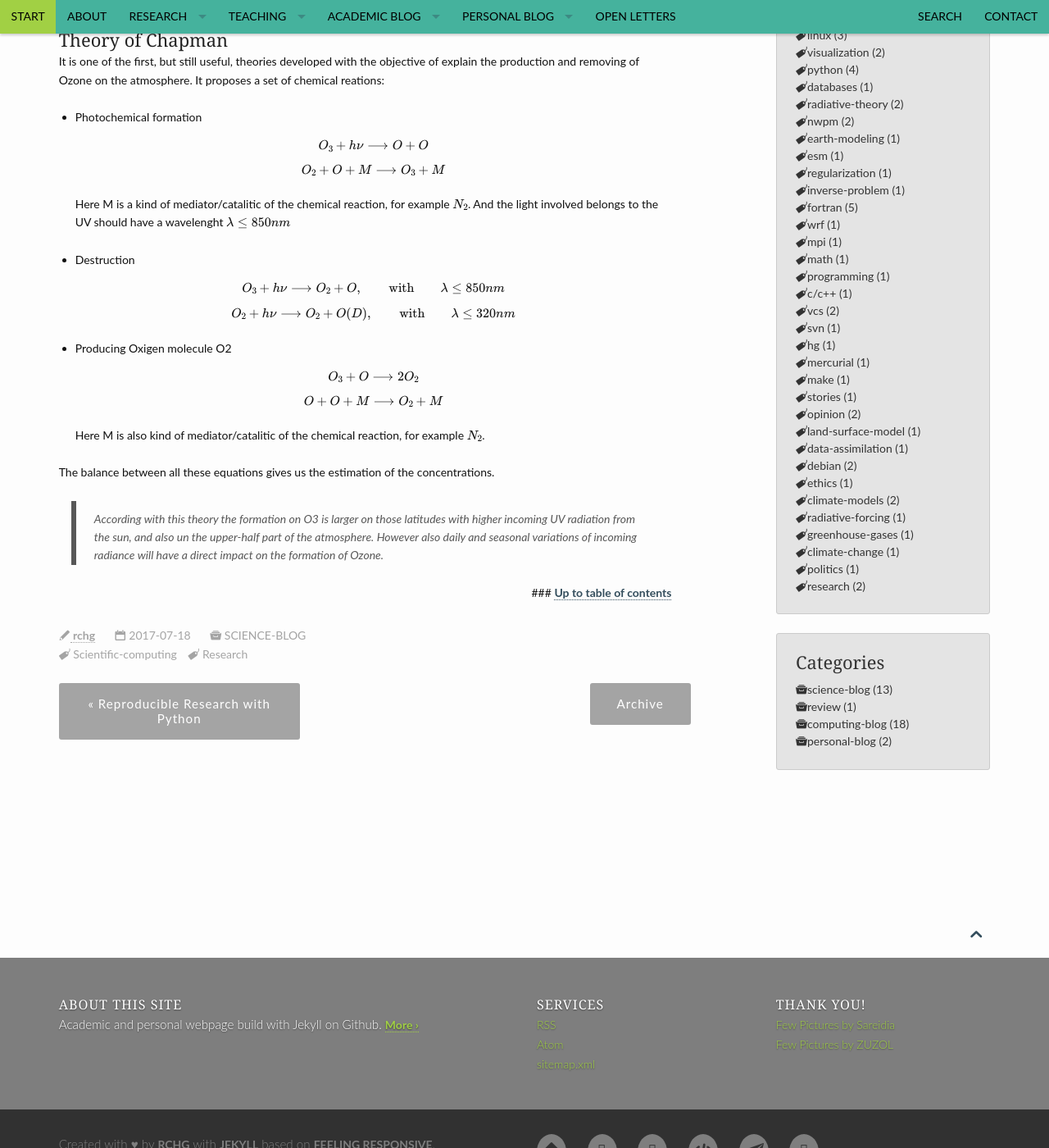
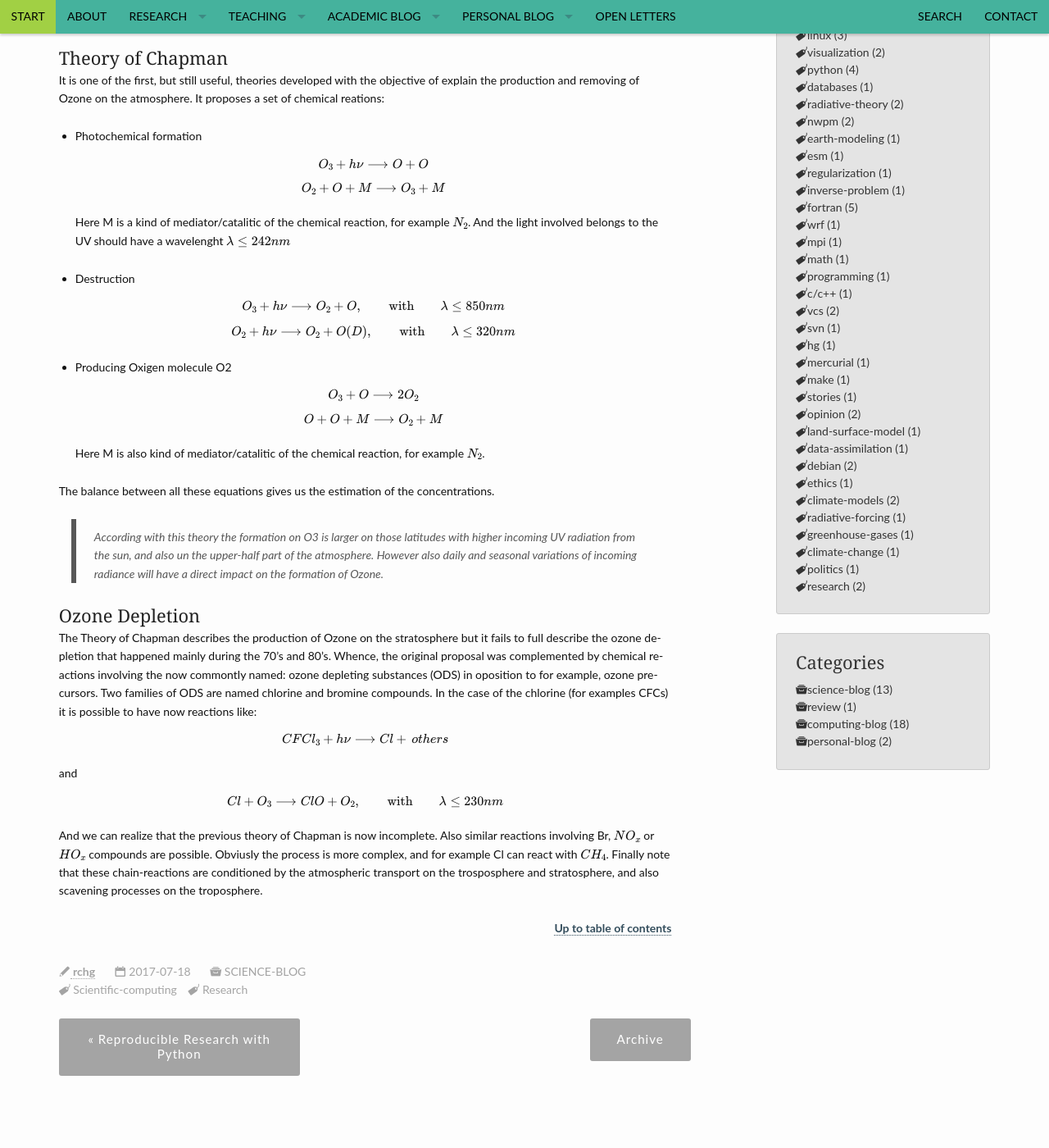
Before and after one commit to RCHG/rchg.github.io, a Jekyll site: the page built from _posts/2017-07-18-Atmospheric-Ozone.md, in a window 1280 px wide and 1400 px high, scrolled down 575 px. Shown: the whole window at 82% size. Built offline with Jekyll 4.4.1, drawn with Linux system fonts in a browser that asks for light colours; formulas are drawn with MathJax 3.

Commit message:
Update 2017-07-18-Atmospheric-Ozone.md

```diff
--- a/_posts/2017-07-18-Atmospheric-Ozone.md
+++ b/_posts/2017-07-18-Atmospheric-Ozone.md
@@ -36,7 +36,7 @@ It is one of the first, but still useful, theories developed with the objective
 
    $$ O_{2}+O+M \longrightarrow  O_{3} + M$$
 
-   Here M is a kind of mediator/catalitic of the chemical reaction, for example $$N_{2}$$. And the light involved belongs to the UV should have a wavelenght  $$ \lambda  \leq 850 nm $$
+   Here M is a kind of mediator/catalitic of the chemical reaction, for example $$N_{2}$$. And the light involved belongs to the UV should have a wavelenght  $$ \lambda  \leq 242 nm $$
 
 - Destruction
 
@@ -56,6 +56,18 @@ The balance between all these equations gives us the estimation of the concentra
 
 > According with this theory the formation on O3 is larger on those latitudes with higher incoming UV radiation from the sun, and also un the upper-half part of the atmosphere. However also daily and seasonal variations of incoming radiance will have a direct impact on the formation of Ozone.
 
-###
+### Ozone Depletion
+
+The Theory of Chapman describes the production of Ozone on the stratosphere but it fails to full describe the ozone depletion that happened mainly during the 70's and 80's. Whence, the original proposal was complemented by chemical reactions involving the now commontly named: ozone depleting substances (ODS) in oposition to for example, ozone precursors. Two families of ODS are named chlorine and bromine compounds. In the case of the chlorine (for examples CFCs) it is possible to have now reactions like:
+
+   $$ CFCl_{3}+h\nu \longrightarrow Cl +\, others$$
+
+and
+
+   $$ Cl+O_{3} \longrightarrow ClO +O_{2}, \qquad \text{with} \qquad \lambda  \leq 230 nm $$
+
+And we can realize that the previous theory of Chapman is now incomplete. Also similar reactions involving Br, $$NO_{x}$$ or $$HO_{x}$$ compounds are possible. Obviusly the process is more complex, and for example Cl can react with $$CH_{4}$$. Finally note that these chain-reactions are conditioned by the atmospheric transport on the trosposphere and stratosphere, and also scavening processes on the troposphere.
+
+
 <small markdown="1">[Up to table of contents](#toc)</small>
 {: .text-right }
```
